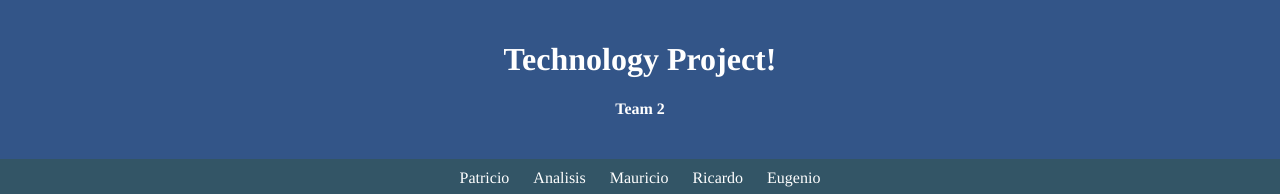
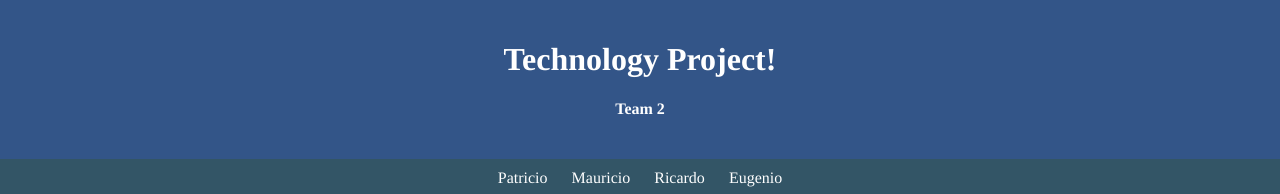
Before and after one commit to TechnoCholo/8B-TEAM2, a plain HTML site: page index.html in a window 1280 px wide. Shown: the top 194 px of the page. Drawn offline with Linux system fonts and the light colour scheme.

Commit message:
Update index.html

```diff
--- a/index.html
+++ b/index.html
@@ -83,7 +83,6 @@ Fantasy
 
     <nav>
         <a href="Poster english AI BOOK.png">Patricio</a>
-        <a href="AI Book Project (4).pdf">Analisis</a>
         <a href="Pastel Green Illustrative Mental Health Poster (1).png">Mauricio</a>
         <a href="Final Project.png">Ricardo</a>
         <a href="Documento Póster científico Simple Marrón.png">Eugenio</a>
```
